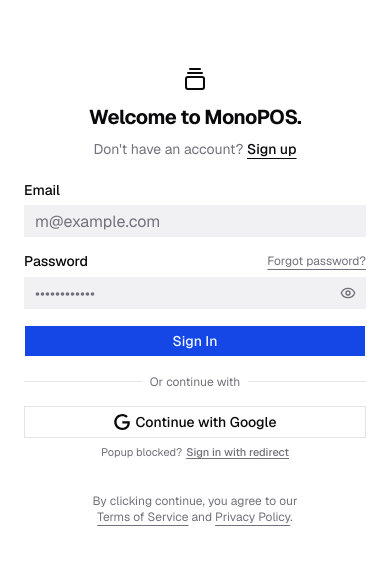
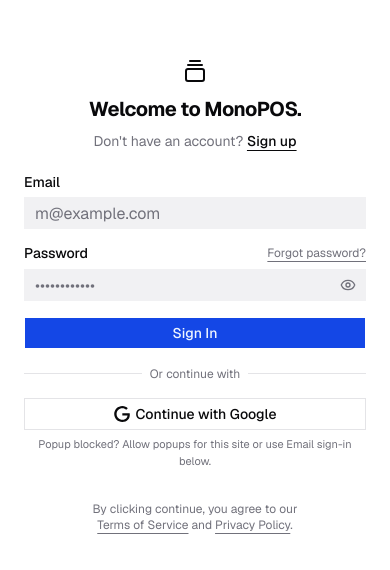
Before and after one commit to Sanketpatel109/pos1, a React (Vite) app: page / in a window 390 px wide. Shown: the part 128-698 px from the top of the page. Built offline with nearby package versions, Linux system fonts and the light colour scheme; no server answers; the database is empty; what html5-qrcode, zxing-wasm would draw is missing.

Commit message:
fix(auth): remove signInWithRedirect to fix 'missing initial state' error on mobile browsers

```diff
--- a/src/components/AuthGateScreen.tsx
+++ b/src/components/AuthGateScreen.tsx
@@ -3,7 +3,6 @@ import {
   auth,
   googleProvider,
   signInWithPopup,
-  signInWithRedirect,
   getRedirectResult,
   signInWithEmailAndPassword,
   createUserWithEmailAndPassword,
@@ -59,64 +58,34 @@ export const AuthGateScreen: React.FC<AuthGateScreenProps> = ({ onAuthenticated
       });
   }, [onAuthenticated]);
 
-  const handleGoogleRedirectSignIn = async () => {
-    try {
-      setLoading(true);
-      setError(null);
-      setIsUnauthorizedDomain(false);
-      await signInWithRedirect(auth, googleProvider);
-    } catch (err: any) {
-      console.error('Redirect sign-in error:', err);
-      if (err.code === 'auth/unauthorized-domain') {
-        setIsUnauthorizedDomain(true);
-        setError('Domain unauthorized in Firebase: "localhost" is not in Authorized Domains list.');
-      } else {
-        setError(err.message || 'Failed to start Google sign-in redirect.');
-      }
-      setLoading(false);
-    }
-  };
-
-  const isStandaloneMode = (): boolean => {
-    if (typeof window === 'undefined') return false;
-    return (
-      ('standalone' in window.navigator && (window.navigator as any).standalone === true) ||
-      window.matchMedia('(display-mode: standalone)').matches
-    );
-  };
-
   const handleGoogleSignIn = async () => {
     try {
       setLoading(true);
       setError(null);
       setIsUnauthorizedDomain(false);
 
-      // Attempt popup sign-in across all modern browsers and standalone PWAs.
-      // Same-origin authDomain prevents ITP cookie issues.
+      // Always use popup sign-in. signInWithRedirect is broken on modern mobile
+      // browsers due to third-party storage partitioning (Chrome 115+, Safari ITP).
+      // This causes "Unable to process request due to missing initial state" errors.
       const result = await signInWithPopup(auth, googleProvider);
       onAuthenticated(result.user);
     } catch (err: any) {
       console.warn('Google popup sign-in encountered an issue:', err);
       if (err.code === 'auth/unauthorized-domain') {
         setIsUnauthorizedDomain(true);
-        setError('Domain unauthorized in Firebase: "localhost" is not added to Authorized Domains in your Firebase console.');
+        setError('Domain unauthorized in Firebase: This domain is not added to Authorized Domains in your Firebase console.');
       } else if (err.code === 'auth/popup-closed-by-user') {
         setError(null);
       } else if (
         err.code === 'auth/popup-blocked' ||
-        err.code === 'auth/cancelled-popup-request' ||
-        err.code === 'auth/internal-error' ||
-        err.code === 'auth/operation-not-supported-in-this-environment'
+        err.code === 'auth/cancelled-popup-request'
       ) {
-        // In iOS Standalone PWA (Home Screen mode), signInWithRedirect causes WebKit
-        // to freeze on a blank white /__/auth/handler screen. Do NOT redirect in standalone mode!
-        if (isStandaloneMode()) {
-          setError('Google popup was blocked in Home Screen mode. Please sign in with Email & Password or use Sign In with Redirect.');
-        } else {
-          // Regular browser tab: safe to fallback to redirect
-          await handleGoogleRedirectSignIn();
-          return;
-        }
+        setError('Google sign-in popup was blocked by your browser. Please allow popups for this site, or sign in with Email & Password below.');
+      } else if (
+        err.code === 'auth/operation-not-supported-in-this-environment' ||
+        err.code === 'auth/internal-error'
+      ) {
+        setError('Google sign-in is not supported in this browser mode. Please use Email & Password sign-in, or open this page in your regular browser (Chrome / Safari).');
       } else {
         setError(err.message || 'Google sign-in failed. Please try again or use email login.');
       }
@@ -378,23 +347,10 @@ export const AuthGateScreen: React.FC<AuthGateScreenProps> = ({ onAuthenticated
               </svg>
               Continue with Google
             </Button>
-            {!isStandaloneMode() ? (
-              <div className="flex items-center justify-center text-[11px] text-muted-foreground gap-1">
-                <span>Popup blocked?</span>
-                <button
-                  type="button"
-                  onClick={handleGoogleRedirectSignIn}
-                  disabled={loading}
-                  className="underline underline-offset-2 hover:text-foreground font-medium cursor-pointer"
-                >
-                  Sign in with redirect
-                </button>
-              </div>
-            ) : (
-              <p className="text-[11px] text-center text-muted-foreground">
-                Installed Web App Mode
-              </p>
-            )}
+            {/* Tip for popup-blocked users */}
+            <p className="text-[11px] text-center text-muted-foreground">
+              Popup blocked? Allow popups for this site or use Email sign-in below.
+            </p>
           </div>
 
           {/* Feedback Alerts using standard shadcn tokens */}
--- a/src/components/PrintSettingsModal.tsx
+++ b/src/components/PrintSettingsModal.tsx
@@ -75,7 +75,6 @@ import {
 import {
   User,
   signInWithPopup,
-  signInWithRedirect,
   signInWithEmailAndPassword,
   createUserWithEmailAndPassword,
   signOut,
@@ -359,21 +358,16 @@ export const PrintSettingsModal: React.FC<PrintSettingsModalProps> = ({
       setTimeout(() => setSyncSuccessMsg(null), 3000);
     } catch (err: any) {
       console.error('Google Sign-In failed:', err);
-      const isStandalone =
-        typeof window !== 'undefined' &&
-        (('standalone' in window.navigator && (window.navigator as any).standalone === true) ||
-          window.matchMedia('(display-mode: standalone)').matches);
-
-      if (
-        !isStandalone &&
-        (err.code === 'auth/popup-blocked' ||
-          err.code === 'auth/cancelled-popup-request' ||
-          err.code === 'auth/internal-error')
+      if (err.code === 'auth/popup-closed-by-user') {
+        // User closed the popup, no error needed
+      } else if (
+        err.code === 'auth/popup-blocked' ||
+        err.code === 'auth/cancelled-popup-request'
       ) {
-        await signInWithRedirect(auth, googleProvider);
-        return;
+        setAuthError('Google sign-in popup was blocked. Please allow popups for this site and try again.');
+      } else {
+        setAuthError(err.message || 'Failed to sign in with Google.');
       }
-      setAuthError(err.message || 'Failed to sign in with Google.');
     } finally {
       setAuthLoading(false);
     }
```
